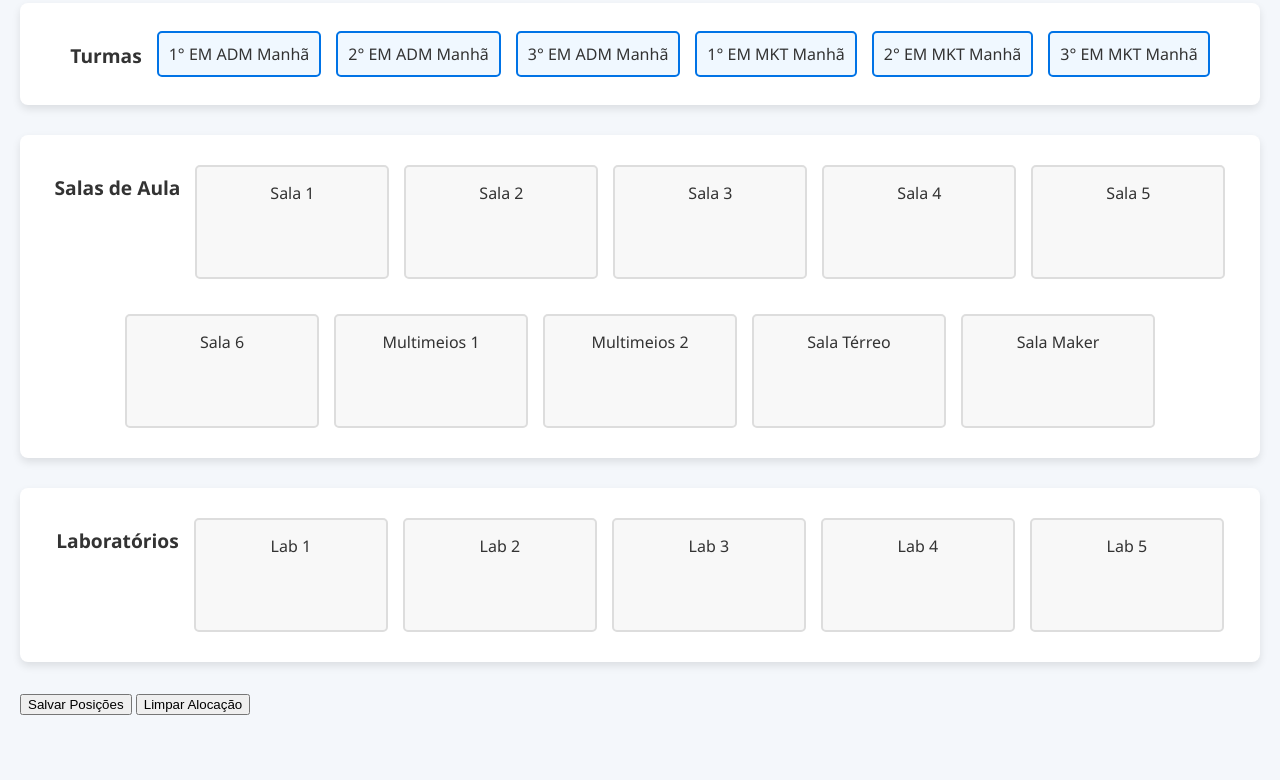
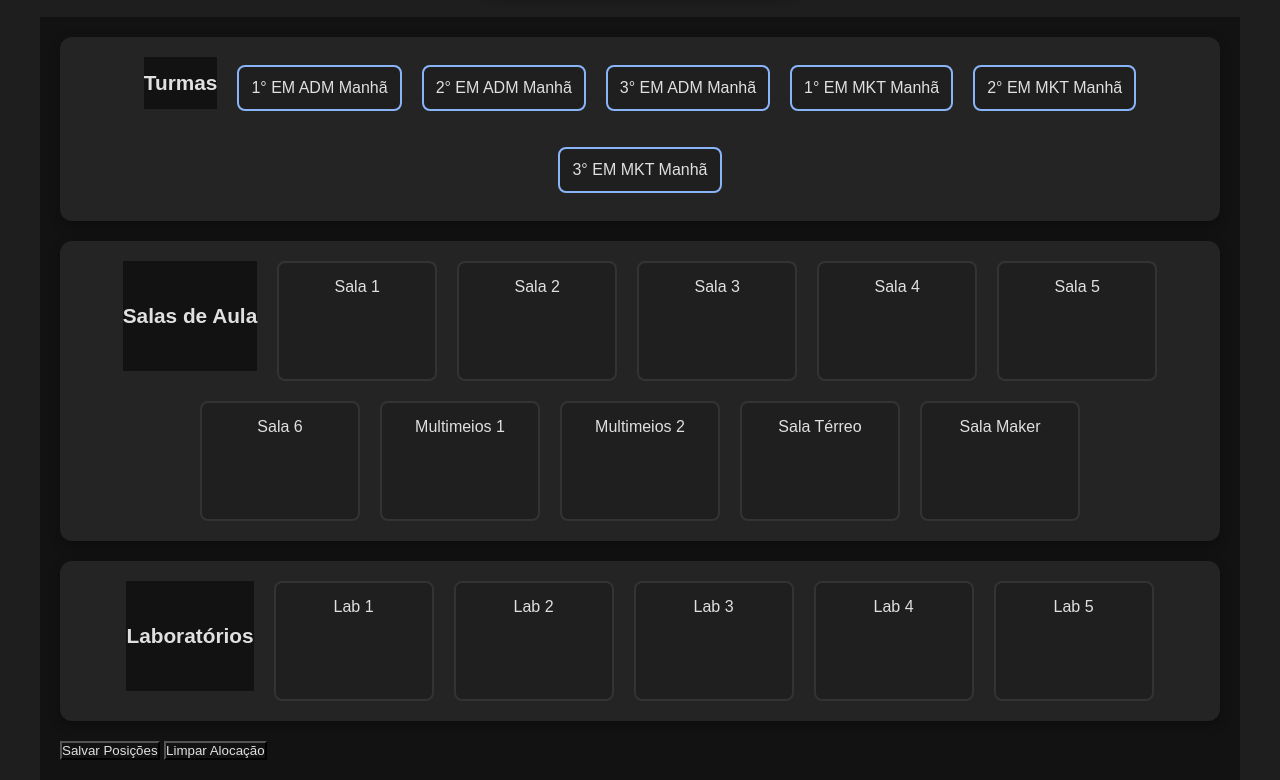
Before and after one commit to aprendendonuvem/arquivos, a plain HTML site: page painel.html in a window 1280 px wide. Shown: the part 100-880 px from the top of the page. Before the commit the page ends 835 px from the top, so only its background shows below. Drawn offline with Linux system fonts and the light colour scheme.

Commit message:
Add files via upload

```diff
--- a/painel.html
+++ b/painel.html
@@ -4,38 +4,123 @@
     <meta charset="UTF-8">
     <meta name="viewport" content="width=device-width, initial-scale=1.0">
     <title>Painel de Alocação</title>
-    <style>
-        body {font-family: 'Segoe UI', Tahoma, Geneva, Verdana, sans-serif;
-            background-color: #f4f7fb;margin: 0;padding: 0;color: #333;display: flex;
-            justify-content: center;align-items: center;flex-direction: column;}
+    <style>/* Estilo Moderno e Tranquilo */
+    /* Estilo Escuro Inspirado no Google Chrome */
+ * { background-color: #121212; color: #e0e0e0; margin: 0; padding: 0; box-sizing: border-box; }
+body { font-family: 'Poppins', sans-serif; display: flex; justify-content: center; align-items: center; flex-direction: column; background-color: #1e1e1e; color: #e0e0e0; }
+h1 { text-align: center; font-size: 2rem; color: #8ab4f8; margin: 20px; background-color: #222; padding: 20px; border-radius: 25px; box-shadow: 0 4px 8px rgba(0, 0, 0, 0.2); }
+.container { display: flex; flex-direction: column; gap: 20px; width: 100%; max-width: 1200px; padding: 20px; }
+.section { display: flex; flex-wrap: wrap; gap: 20px; justify-content: center; }
+.turmas, .salas, .laboratorios { background-color: #242424; border-radius: 12px; box-shadow: 0 4px 12px rgba(0, 0, 0, 0.3); padding: 20px; transition: transform 0.2s ease-in-out; }
+.turmas:hover, .salas:hover, .laboratorios:hover { transform: translateY(-5px); }
+h3 { display: flex; align-items: center; justify-content: center; font-size: 1.3rem; color: #e0e0e0; margin-bottom: 10px; }
+.turma { background-color: #1f1f1f; border: 2px solid #8ab4f8; border-radius: 8px; padding: 12px; margin: 8px 0; cursor: grab; transition: all 0.3s ease; }
+.turma:hover { background-color: #2a2a2a; }
+.sala { background-color: #1f1f1f; border: 2px solid #333; border-radius: 8px; padding: 15px; cursor: pointer; min-height: 50px; text-align: center; transition: background-color 0.3s ease, transform 0.2s ease-in-out; height: 120px; width: 160px; }
+.sala:hover { background-color: #333; transform: scale(1.05); }
+.sala.droppable { border: 2px dashed #8ab4f8; }
+@media (max-width: 768px) { .container { padding: 10px; } .turmas, .salas, .laboratorios { width: 100%; max-width: 400px; }}
+         /* * {
+            background-color: #f3f6fb;
+            color: #2c3e50;
+            margin: 0;
+            padding: 0;
+            box-sizing: border-box;
+        }
 
-        h1 {text-align: center;font-size: 2rem;color: #0057b8;margin: 20px;}
+        body {
+            font-family: 'Poppins', sans-serif;
+            display: flex;
+            justify-content: center;
+            align-items: center;
+            flex-direction: column;
+            background-color: #ecf0f3;
+            color: #34495e;
+        }
 
-        .container {display: flex;flex-direction: column; gap: 30px; width: 100%;
-            /* max-width: 1200px; */padding: 20px;box-sizing: border-box;}
+        h1 {
+            text-align: center;
+            font-size: 2rem;
+            color: #3498db;
+            margin: 20px;
+            background-color: #e3f2fd;
+            padding: 20px;
+            border-radius: 25px;
+            box-shadow: 0 4px 8px rgba(0, 0, 0, 0.1);
+        }
 
-        .section {display: flex;flex-wrap: wrap; gap: 15px;justify-content: center;}
+        .container {
+            display: flex;
+            flex-direction: column;
+            gap: 20px;
+            width: 100%;
+            max-width: 1200px;
+            padding: 20px;
+        }
+
+        .section {
+            display: flex;
+            flex-wrap: wrap;
+            gap: 20px;
+            justify-content: center;
+        }
 
         .turmas, .salas, .laboratorios {
-            background-color: white;border-radius: 8px;
-            box-shadow: 0 4px 8px rgba(0, 0, 0, 0.1);
-            padding: 20px;box-sizing: border-box;}
+            background-color: #ffffff;
+            border-radius: 12px;
+            box-shadow: 0 4px 12px rgba(0, 0, 0, 0.1);
+            padding: 20px;
+            transition: transform 0.2s ease-in-out;
+        }
 
-        h3 {text-align: center;font-size: 1.2rem;color: #333;margin-bottom: 10px;}
+        .turmas:hover, .salas:hover, .laboratorios:hover {
+            transform: translateY(-5px);
+        }
 
-        .turma {background-color: #f0f8ff;border: 2px solid #0073e6;border-radius: 5px;
-            padding: 10px;margin: 8px 0;cursor: grab;transition: background-color 0.3s ease;}
+        h3 {
+            display: flex;
+            align-items: center;
+            justify-content: center;
+            font-size: 1.3rem;
+            color: #2c3e50;
+            margin-bottom: 10px;
+        }
 
-        .turma:hover {background-color: #cce7ff;}
+        .turma {
+            background-color: #e8f5e9;
+            border: 2px solid #27ae60;
+            border-radius: 8px;
+            padding: 12px;
+            margin: 8px 0;
+            cursor: grab;
+            transition: all 0.3s ease;
+        }
 
+        .turma:hover {
+            background-color: #d4efdf;
+        }
 
-        .sala {background-color: #f8f8f8;border: 2px solid #ddd;border-radius: 5px;padding: 15px;
-            margin: 10px 0;cursor: pointer;min-height: 50px;text-align: center;transition: background-color 0.3s ease;
-            height: 80px; width: 160px;}
+        .sala {
+            background-color: #f7f9fc;
+            border: 2px solid #bdc3c7;
+            border-radius: 8px;
+            padding: 15px;
+            cursor: pointer;
+            min-height: 50px;
+            text-align: center;
+            transition: background-color 0.3s ease, transform 0.2s ease-in-out;
+            height: 80px;
+            width: 160px;
+        }
 
-        .sala:hover {background-color: #e0f7fa;}
+        .sala:hover {
+            background-color: #d0ebff;
+            transform: scale(1.05);
+        }
 
-        .sala.droppable {border: 2px dashed #0073e6;}
+        .sala.droppable {
+            border: 2px dashed #3498db;
+        }
 
         @media (max-width: 768px) {
             .container {
@@ -43,10 +128,11 @@
             }
 
             .turmas, .salas, .laboratorios {
-                width: 100%; /* Ocupa toda a largura da tela */
-                max-width: 400px; /* Limitar o tamanho máximo */
+                width: 100%;
+                max-width: 400px;
             }
-        }
+        }  */
+
     </style>
 </head>
 <body>
```
